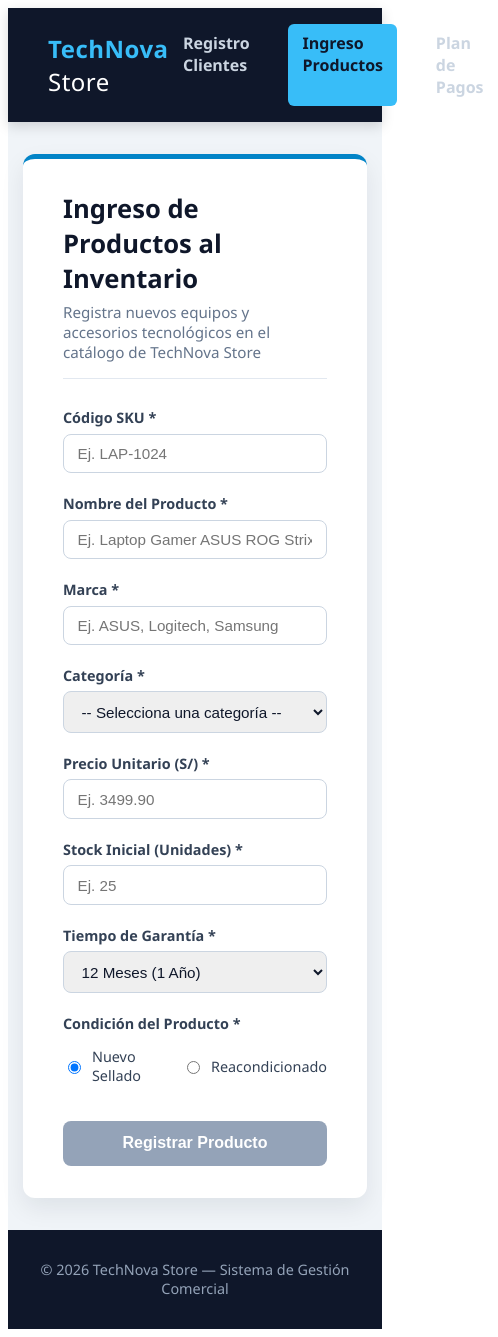
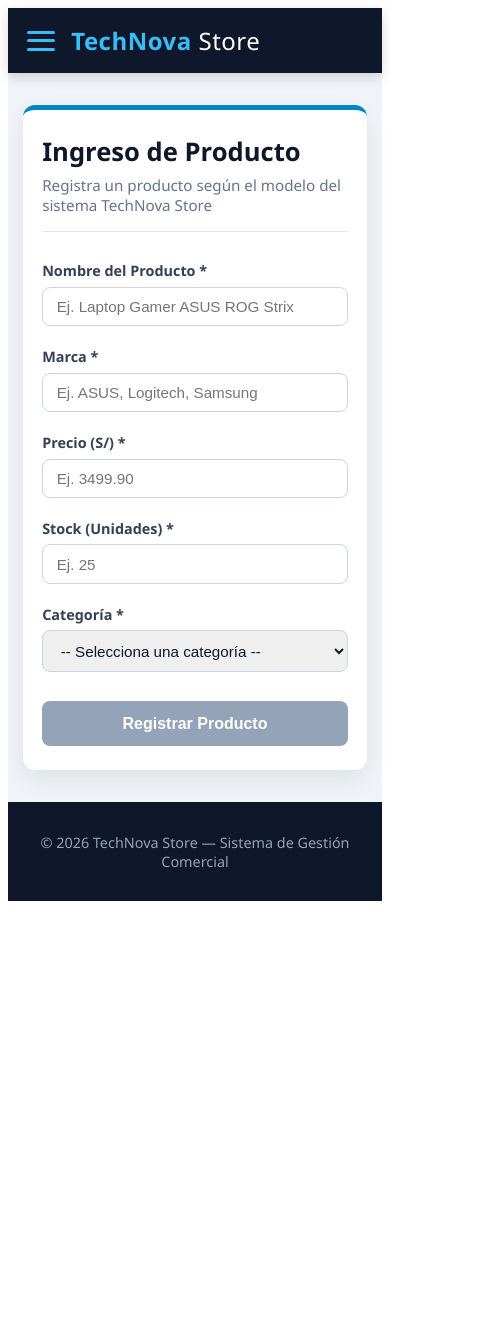
Before and after one commit to karloayala/FrontEnd_Tienda, an Angular app: page /productos in a window 390 px wide. Shown: the whole page, 498 px wide, since content can reach past the window. After the commit the page ends 909 px from the top, so only its background shows below. Built offline with nearby package versions, Linux system fonts and the light colour scheme.

Commit message:
Formularios de Cliente y Producto ajustados al modelo ER y menu responsivo

```diff
--- a/src/app/app.css
+++ b/src/app/app.css
@@ -11,15 +11,22 @@
   display: flex;
   justify-content: space-between;
   align-items: center;
-  background-color: #0f172a; /* Azul noche tecnológico */
-  padding: 1rem 2.5rem;
+  background-color: #0f172a;
+  padding: 1rem 2rem;
   box-shadow: 0 4px 12px rgba(0, 0, 0, 0.15);
+  position: relative;
+}
+
+.nav-left {
+  display: flex;
+  align-items: center;
+  gap: 1rem;
 }
 
 .logo {
   font-size: 1.5rem;
   font-weight: 800;
-  color: #38bdf8; /* Cian eléctrico */
+  color: #38bdf8;
   letter-spacing: 0.5px;
 }
 
@@ -30,7 +37,7 @@
 
 .nav-links {
   display: flex;
-  gap: 1.5rem;
+  gap: 1.2rem;
 }
 
 .nav-links a {
@@ -52,6 +59,28 @@
   background-color: #38bdf8;
 }
 
+/* Botón hamburguesa oculto en PC */
+.hamburger-btn {
+  display: none;
+  flex-direction: column;
+  justify-content: space-between;
+  width: 28px;
+  height: 20px;
+  background: transparent;
+  border: none;
+  cursor: pointer;
+  padding: 0;
+}
+
+.hamburger-btn span {
+  display: block;
+  width: 100%;
+  height: 3px;
+  background-color: #38bdf8;
+  border-radius: 3px;
+  transition: all 0.3s ease;
+}
+
 .main-container {
   flex: 1;
   max-width: 900px;
@@ -66,3 +95,39 @@
   padding: 1rem;
   font-size: 0.9rem;
 }
+
+/* MODO CELULAR / PANTALLA REDUCIDA */
+@media (max-width: 768px) {
+  .navbar {
+    padding: 1rem 1.2rem;
+  }
+
+  .hamburger-btn {
+    display: flex;
+  }
+
+  .nav-links {
+    display: none;
+    flex-direction: column;
+    position: absolute;
+    top: 100%;
+    left: 0;
+    width: 100%;
+    background-color: #0f172a;
+    padding: 1rem 1.5rem;
+    gap: 0.8rem;
+    border-top: 1px solid #1e293b;
+    box-shadow: 0 8px 16px rgba(0, 0, 0, 0.25);
+    z-index: 100;
+  }
+
+  .nav-links.open {
+    display: flex;
+  }
+
+  .nav-links a {
+    display: block;
+    width: 100%;
+    box-sizing: border-box;
+  }
+}
--- a/src/app/app.html
+++ b/src/app/app.html
@@ -1,9 +1,18 @@
 <nav class="navbar">
-  <div class="logo">TechNova <span>Store</span></div>
-  <div class="nav-links">
-    <a routerLink="/clientes" routerLinkActive="active">Registro Clientes</a>
-    <a routerLink="/productos" routerLinkActive="active">Ingreso Productos</a>
-    <a routerLink="/pagos" routerLinkActive="active">Plan de Pagos</a>
+  <div class="nav-left">
+    <!-- Botón hamburguesa visible solo en pantalla celular -->
+    <button class="hamburger-btn" (click)="toggleMenu()" aria-label="Abrir menú">
+      <span></span>
+      <span></span>
+      <span></span>
+    </button>
+    <div class="logo">TechNova <span>Store</span></div>
+  </div>
+
+  <div class="nav-links" [class.open]="menuAbierto">
+    <a routerLink="/clientes" routerLinkActive="active" (click)="cerrarMenu()">Registro Clientes</a>
+    <a routerLink="/productos" routerLinkActive="active" (click)="cerrarMenu()">Ingreso Productos</a>
+    <a routerLink="/pagos" routerLinkActive="active" (click)="cerrarMenu()">Plan de Pagos</a>
   </div>
 </nav>
 
--- a/src/app/app.ts
+++ b/src/app/app.ts
@@ -9,4 +9,13 @@ import { RouterOutlet, RouterLink, RouterLinkActive } from '@angular/router';
 })
 export class App {
   title = 'TechNova Store';
+  menuAbierto: boolean = false;
+
+  toggleMenu() {
+    this.menuAbierto = !this.menuAbierto;
+  }
+
+  cerrarMenu() {
+    this.menuAbierto = false;
+  }
 }
--- a/src/app/clientes/clientes.css
+++ b/src/app/clientes/clientes.css
@@ -58,8 +58,7 @@ label {
 }
 
 input[type="text"],
-input[type="email"],
-select {
+input[type="email"] {
   padding: 0.65rem 0.85rem;
   border: 1.5px solid #cbd5e1;
   border-radius: 8px;
@@ -68,25 +67,10 @@ select {
   transition: border-color 0.2s, box-shadow 0.2s;
 }
 
-input:focus,
-select:focus {
+input:focus {
   outline: none;
   border-color: #0284c7;
   box-shadow: 0 0 0 3px rgba(2, 132, 199, 0.15);
-}
-
-.radio-row {
-  display: flex;
-  gap: 2rem;
-  margin-top: 0.3rem;
-}
-
-.radio-label {
-  display: flex;
-  align-items: center;
-  gap: 0.5rem;
-  font-weight: 500;
-  cursor: pointer;
 }
 
 .error-msg {
@@ -118,3 +102,13 @@ select:focus {
   background: #94a3b8;
   cursor: not-allowed;
 }
+
+@media (max-width: 600px) {
+  .card-tech {
+    padding: 1.5rem 1.2rem;
+  }
+
+  .form-group {
+    flex: 1 1 100%;
+  }
+}
--- a/src/app/clientes/clientes.html
+++ b/src/app/clientes/clientes.html
@@ -1,90 +1,67 @@
 <div class="card-tech">
   <div class="card-header">
     <h2>Registro de Cliente</h2>
-    <p>Ingresa los datos del cliente para asociarlo al sistema de ventas de TechNova Store</p>
+    <p>Ingresa los datos del cliente según el modelo del sistema TechNova Store</p>
   </div>
 
   <div class="alert-success" *ngIf="mensajeExito">
-    Cliente registrado correctamente.
+    Cliente registrado correctamente. Revisa los datos enviados en la consola.
   </div>
 
   <form [formGroup]="clienteForm" (ngSubmit)="registrarCliente()" class="form-grid">
 
-    <!-- Nombres -->
+    <!-- Primer Nombre -->
     <div class="form-group">
-      <label>Nombres *</label>
-      <input type="text" formControlName="nombres" placeholder="Ej. Cinthia Valeria">
-      <span class="error-msg" *ngIf="clienteForm.get('nombres')?.invalid && clienteForm.get('nombres')?.touched">
-        Ingresa un nombre válido (solo letras, mínimo 2 caracteres).
+      <label>Primer Nombre *</label>
+      <input type="text" formControlName="primerNombre" placeholder="Ej. Cinthia">
+      <span class="error-msg" *ngIf="clienteForm.get('primerNombre')?.invalid && clienteForm.get('primerNombre')?.touched">
+        Ingresa tu primer nombre válido (solo letras, mínimo 2 caracteres).
       </span>
     </div>
 
-    <!-- Apellidos -->
+    <!-- Segundo Nombre -->
     <div class="form-group">
-      <label>Apellidos *</label>
-      <input type="text" formControlName="apellidos" placeholder="Ej. Blanco Torres">
-      <span class="error-msg" *ngIf="clienteForm.get('apellidos')?.invalid && clienteForm.get('apellidos')?.touched">
-        Ingresa apellidos válidos (solo letras, mínimo 2 caracteres).
+      <label>Segundo Nombre (Opcional)</label>
+      <input type="text" formControlName="segundoNombre" placeholder="Ej. Valeria">
+      <span class="error-msg" *ngIf="clienteForm.get('segundoNombre')?.invalid && clienteForm.get('segundoNombre')?.touched">
+        Solo se permiten letras (mínimo 2 caracteres).
       </span>
     </div>
 
-    <!-- Tipo de Documento -->
+    <!-- Apellido Paterno -->
     <div class="form-group">
-      <label>Tipo de Documento *</label>
-      <select formControlName="tipoDocumento">
-        <option value="DNI">DNI (8 dígitos)</option>
-        <option value="RUC">RUC (11 dígitos)</option>
-        <option value="CE">Carnet de Extranjería</option>
-      </select>
+      <label>Apellido Paterno *</label>
+      <input type="text" formControlName="apellidoPaterno" placeholder="Ej. Blanco">
+      <span class="error-msg" *ngIf="clienteForm.get('apellidoPaterno')?.invalid && clienteForm.get('apellidoPaterno')?.touched">
+        Ingresa tu apellido paterno válido (solo letras, mínimo 2 caracteres).
+      </span>
     </div>
 
-    <!-- Número de Documento -->
+    <!-- Apellido Materno -->
     <div class="form-group">
-      <label>Número de Documento *</label>
-      <input type="text" formControlName="numeroDocumento" placeholder="Ej. 76549999" maxlength="11">
-      <span class="error-msg" *ngIf="clienteForm.get('numeroDocumento')?.invalid && clienteForm.get('numeroDocumento')?.touched">
+      <label>Apellido Materno *</label>
+      <input type="text" formControlName="apellidoMaterno" placeholder="Ej. Torres">
+      <span class="error-msg" *ngIf="clienteForm.get('apellidoMaterno')?.invalid && clienteForm.get('apellidoMaterno')?.touched">
+        Ingresa tu apellido materno válido (solo letras, mínimo 2 caracteres).
+      </span>
+    </div>
+
+    <!-- Documento -->
+    <div class="form-group">
+      <label>Documento (DNI / RUC) *</label>
+      <input type="text" formControlName="documento" placeholder="Ej. 76549999" maxlength="11">
+      <span class="error-msg" *ngIf="clienteForm.get('documento')?.invalid && clienteForm.get('documento')?.touched">
         Debe contener entre 8 y 11 dígitos numéricos.
       </span>
     </div>
 
-    <!-- Correo Electrónico -->
+    <!-- Email -->
     <div class="form-group">
       <label>Correo Electrónico *</label>
       <input type="email" formControlName="email" placeholder="cliente@correo.com">
       <span class="error-msg" *ngIf="clienteForm.get('email')?.invalid && clienteForm.get('email')?.touched">
         Ingresa un correo electrónico válido.
       </span>
-    </div>
-
-    <!-- Teléfono Celular -->
-    <div class="form-group">
-      <label>Teléfono Celular *</label>
-      <input type="text" formControlName="telefono" placeholder="Ej. 987654321" maxlength="9">
-      <span class="error-msg" *ngIf="clienteForm.get('telefono')?.invalid && clienteForm.get('telefono')?.touched">
-        Debe empezar con 9 y tener 9 dígitos.
-      </span>
-    </div>
-
-    <!-- Dirección -->
-    <div class="form-group full-width">
-      <label>Dirección de Entrega / Facturación *</label>
-      <input type="text" formControlName="direccion" placeholder="Av. Javier Prado Este 1234, San Isidro">
-      <span class="error-msg" *ngIf="clienteForm.get('direccion')?.invalid && clienteForm.get('direccion')?.touched">
-        La dirección es obligatoria (mínimo 5 caracteres).
-      </span>
-    </div>
-
-    <!-- Tipo de Cliente (Radio) -->
-    <div class="form-group full-width">
-      <label>Categoría de Cliente *</label>
-      <div class="radio-row">
-        <label class="radio-label">
-          <input type="radio" formControlName="tipoCliente" value="Natural"> Persona Natural
-        </label>
-        <label class="radio-label">
-          <input type="radio" formControlName="tipoCliente" value="Corporativo"> Cliente Corporativo / Empresa
-        </label>
-      </div>
     </div>
 
     <!-- Botón de Envío -->
--- a/src/app/clientes/clientes.ts
+++ b/src/app/clientes/clientes.ts
@@ -14,28 +14,33 @@ export class Clientes {
 
   constructor(private fb: FormBuilder) {
     this.clienteForm = this.fb.group({
-      nombres: ['', [Validators.required, Validators.minLength(2), Validators.pattern('^[a-zA-ZáéíóúÁÉÍÓÚñÑ\\s]+$')]],
-      apellidos: ['', [Validators.required, Validators.minLength(2), Validators.pattern('^[a-zA-ZáéíóúÁÉÍÓÚñÑ\\s]+$')]],
-      tipoDocumento: ['DNI', Validators.required],
-      numeroDocumento: ['', [Validators.required, Validators.pattern('^[0-9]{8,11}$')]],
-      email: ['', [Validators.required, Validators.email]],
-      telefono: ['', [Validators.required, Validators.pattern('^9[0-9]{8}$')]],
-      direccion: ['', [Validators.required, Validators.minLength(5)]],
-      tipoCliente: ['Natural', Validators.required]
+      primerNombre: ['', [Validators.required, Validators.minLength(2), Validators.pattern('^[a-zA-ZáéíóúÁÉÍÓÚñÑ]+$')]],
+      segundoNombre: ['', [Validators.minLength(2), Validators.pattern('^[a-zA-ZáéíóúÁÉÍÓÚñÑ]*$')]],
+      apellidoPaterno: ['', [Validators.required, Validators.minLength(2), Validators.pattern('^[a-zA-ZáéíóúÁÉÍÓÚñÑ]+$')]],
+      apellidoMaterno: ['', [Validators.required, Validators.minLength(2), Validators.pattern('^[a-zA-ZáéíóúÁÉÍÓÚñÑ]+$')]],
+      documento: ['', [Validators.required, Validators.pattern('^[0-9]{8,11}$')]],
+      email: ['', [Validators.required, Validators.email]]
     });
   }
 
   registrarCliente() {
     if (this.clienteForm.valid) {
-      // Impresión en consola requerida por la consigna
-      console.log('=== NUEVO CLIENTE REGISTRADO ===');
-      console.log(this.clienteForm.value);
+      const form = this.clienteForm.value;
+
+      // Objeto adaptado exactamente a la entidad CLIENTE (nombre, documento, email)
+      const clienteModelo = {
+        nombre: [form.primerNombre, form.segundoNombre, form.apellidoPaterno, form.apellidoMaterno]
+          .filter(parte => parte && parte.trim() !== '')
+          .join(' '),
+        documento: form.documento,
+        email: form.email
+      };
+
+      console.log('=== NUEVO CLIENTE REGISTRADO (MODELO ER) ===');
+      console.log(clienteModelo);
 
       this.mensajeExito = true;
-      this.clienteForm.reset({
-        tipoDocumento: 'DNI',
-        tipoCliente: 'Natural'
-      });
+      this.clienteForm.reset();
 
       setTimeout(() => {
         this.mensajeExito = false;
--- a/src/app/productos/productos.css
+++ b/src/app/productos/productos.css
@@ -75,20 +75,6 @@ select:focus {
   box-shadow: 0 0 0 3px rgba(2, 132, 199, 0.15);
 }
 
-.radio-row {
-  display: flex;
-  gap: 1.5rem;
-  margin-top: 0.5rem;
-}
-
-.radio-label {
-  display: flex;
-  align-items: center;
-  gap: 0.5rem;
-  font-weight: 500;
-  cursor: pointer;
-}
-
 .error-msg {
   color: #dc2626;
   font-size: 0.8rem;
@@ -118,3 +104,13 @@ select:focus {
   background: #94a3b8;
   cursor: not-allowed;
 }
+
+@media (max-width: 600px) {
+  .card-tech {
+    padding: 1.5rem 1.2rem;
+  }
+
+  .form-group {
+    flex: 1 1 100%;
+  }
+}
--- a/src/app/productos/productos.html
+++ b/src/app/productos/productos.html
@@ -1,25 +1,16 @@
 <div class="card-tech">
   <div class="card-header">
-    <h2>Ingreso de Productos al Inventario</h2>
-    <p>Registra nuevos equipos y accesorios tecnológicos en el catálogo de TechNova Store</p>
+    <h2>Ingreso de Producto</h2>
+    <p>Registra un producto según el modelo del sistema TechNova Store</p>
   </div>
 
   <div class="alert-success" *ngIf="mensajeExito">
-    Producto ingresado correctamente al inventario. Revisa los datos enviados en la consola.
+    Producto ingresado correctamente. Revisa los datos enviados en la consola.
   </div>
 
   <form [formGroup]="productoForm" (ngSubmit)="registrarProducto()" class="form-grid">
 
-    <!-- 1. Código SKU -->
-    <div class="form-group">
-      <label>Código SKU *</label>
-      <input type="text" formControlName="sku" placeholder="Ej. LAP-1024" maxlength="8">
-      <span class="error-msg" *ngIf="productoForm.get('sku')?.invalid && productoForm.get('sku')?.touched">
-        Formato obligatorio: 3 letras mayúsculas, guion y 4 números (Ej. LAP-1024).
-      </span>
-    </div>
-
-    <!-- 2. Nombre del Producto -->
+    <!-- Nombre -->
     <div class="form-group">
       <label>Nombre del Producto *</label>
       <input type="text" formControlName="nombre" placeholder="Ej. Laptop Gamer ASUS ROG Strix">
@@ -28,7 +19,7 @@
       </span>
     </div>
 
-    <!-- 3. Marca -->
+    <!-- Marca -->
     <div class="form-group">
       <label>Marca *</label>
       <input type="text" formControlName="marca" placeholder="Ej. ASUS, Logitech, Samsung">
@@ -37,62 +28,36 @@
       </span>
     </div>
 
-    <!-- 4. Categoría (Select) -->
+    <!-- Precio (Double) -->
     <div class="form-group">
-      <label>Categoría *</label>
-      <select formControlName="categoria">
-        <option value="">-- Selecciona una categoría --</option>
-        <option value="Laptops y Computadoras">Laptops y Computadoras</option>
-        <option value="Periféricos y Accesorios">Periféricos y Accesorios</option>
-        <option value="Monitores y Pantallas">Monitores y Pantallas</option>
-        <option value="Componentes PC">Componentes PC</option>
-        <option value="Smartphones y Tablets">Smartphones y Tablets</option>
-      </select>
-      <span class="error-msg" *ngIf="productoForm.get('categoria')?.invalid && productoForm.get('categoria')?.touched">
-        Debes seleccionar una categoría.
+      <label>Precio (S/) *</label>
+      <input type="number" step="0.01" formControlName="precio" placeholder="Ej. 3499.90">
+      <span class="error-msg" *ngIf="productoForm.get('precio')?.invalid && productoForm.get('precio')?.touched">
+        Ingresa un precio válido mayor a 0 y menor o igual a 50,000.
       </span>
     </div>
 
-    <!-- 5. Precio Unitario -->
+    <!-- Stock (Integer) -->
     <div class="form-group">
-      <label>Precio Unitario (S/) *</label>
-      <input type="number" formControlName="precio" placeholder="Ej. 3499.90">
-      <span class="error-msg" *ngIf="productoForm.get('precio')?.invalid && productoForm.get('precio')?.touched">
-        El precio debe ser mayor a S/ 1 y menor a S/ 50,000.
+      <label>Stock (Unidades) *</label>
+      <input type="number" formControlName="stock" placeholder="Ej. 25">
+      <span class="error-msg" *ngIf="productoForm.get('stock')?.invalid && productoForm.get('stock')?.touched">
+        Ingresa una cantidad entera válida entre 1 y 1000.
       </span>
     </div>
 
-    <!-- 6. Stock Inicial -->
-    <div class="form-group">
-      <label>Stock Inicial (Unidades) *</label>
-      <input type="number" formControlName="stock" placeholder="Ej. 25">
-      <span class="error-msg" *ngIf="productoForm.get('stock')?.invalid && productoForm.get('stock')?.touched">
-        Ingresa una cantidad válida entre 1 y 1000 unidades.
+    <!-- Categoría (FK categoria_id) -->
+    <div class="form-group full-width">
+      <label>Categoría *</label>
+      <select formControlName="categoria_id">
+        <option value="">-- Selecciona una categoría --</option>
+        <option *ngFor="let cat of categorias" [value]="cat.id">
+          {{ cat.nombre }}
+        </option>
+      </select>
+      <span class="error-msg" *ngIf="productoForm.get('categoria_id')?.invalid && productoForm.get('categoria_id')?.touched">
+        Debes seleccionar una categoría.
       </span>
-    </div>
-
-    <!-- 7. Garantía (Select) -->
-    <div class="form-group">
-      <label>Tiempo de Garantía *</label>
-      <select formControlName="garantiaMeses">
-        <option value="6">6 Meses</option>
-        <option value="12">12 Meses (1 Año)</option>
-        <option value="24">24 Meses (2 Años)</option>
-        <option value="36">36 Meses (3 Años)</option>
-      </select>
-    </div>
-
-    <!-- 8. Condición del Equipo (Radio) -->
-    <div class="form-group">
-      <label>Condición del Producto *</label>
-      <div class="radio-row">
-        <label class="radio-label">
-          <input type="radio" formControlName="condicion" value="Nuevo"> Nuevo Sellado
-        </label>
-        <label class="radio-label">
-          <input type="radio" formControlName="condicion" value="Reacondicionado"> Reacondicionado
-        </label>
-      </div>
     </div>
 
     <!-- Botón de Envío -->
--- a/src/app/productos/productos.ts
+++ b/src/app/productos/productos.ts
@@ -12,29 +12,44 @@ export class Productos {
   productoForm: FormGroup;
   mensajeExito: boolean = false;
 
+  // Datos ficticios de la tabla CATEGORIA (id, nombre)
+  categorias = [
+    { id: 1, nombre: 'Laptops y Computadoras' },
+    { id: 2, nombre: 'Periféricos y Accesorios' },
+    { id: 3, nombre: 'Monitores y Pantallas' },
+    { id: 4, nombre: 'Componentes PC' },
+    { id: 5, nombre: 'Smartphones y Tablets' }
+  ];
+
   constructor(private fb: FormBuilder) {
     this.productoForm = this.fb.group({
-      sku: ['', [Validators.required, Validators.pattern('^[A-Z]{3}-[0-9]{4}$')]],
       nombre: ['', [Validators.required, Validators.minLength(3)]],
       marca: ['', [Validators.required, Validators.minLength(2)]],
-      categoria: ['', Validators.required],
-      precio: ['', [Validators.required, Validators.min(1), Validators.max(50000)]],
-      stock: ['', [Validators.required, Validators.min(1), Validators.max(1000)]],
-      garantiaMeses: ['12', Validators.required],
-      condicion: ['Nuevo', Validators.required]
+      precio: ['', [Validators.required, Validators.min(0.1), Validators.max(50000)]],
+      stock: ['', [Validators.required, Validators.min(1), Validators.max(1000), Validators.pattern('^[0-9]+$')]],
+      categoria_id: ['', Validators.required]
     });
   }
 
   registrarProducto() {
     if (this.productoForm.valid) {
-      // Impresión en consola requerida por la consigna
-      console.log('=== NUEVO PRODUCTO INGRESADO ===');
-      console.log(this.productoForm.value);
+      const form = this.productoForm.value;
+
+      // Objeto adaptado exactamente a la entidad PRODUCTO (nombre, marca, precio, stock, categoria_id)
+      const productoModelo = {
+        nombre: form.nombre.trim(),
+        marca: form.marca.trim(),
+        precio: Number(form.precio),
+        stock: Number(form.stock),
+        categoria_id: Number(form.categoria_id)
+      };
+
+      console.log('=== NUEVO PRODUCTO REGISTRADO (MODELO ER) ===');
+      console.log(productoModelo);
 
       this.mensajeExito = true;
       this.productoForm.reset({
-        garantiaMeses: '12',
-        condicion: 'Nuevo'
+        categoria_id: ''
       });
 
       setTimeout(() => {
```
